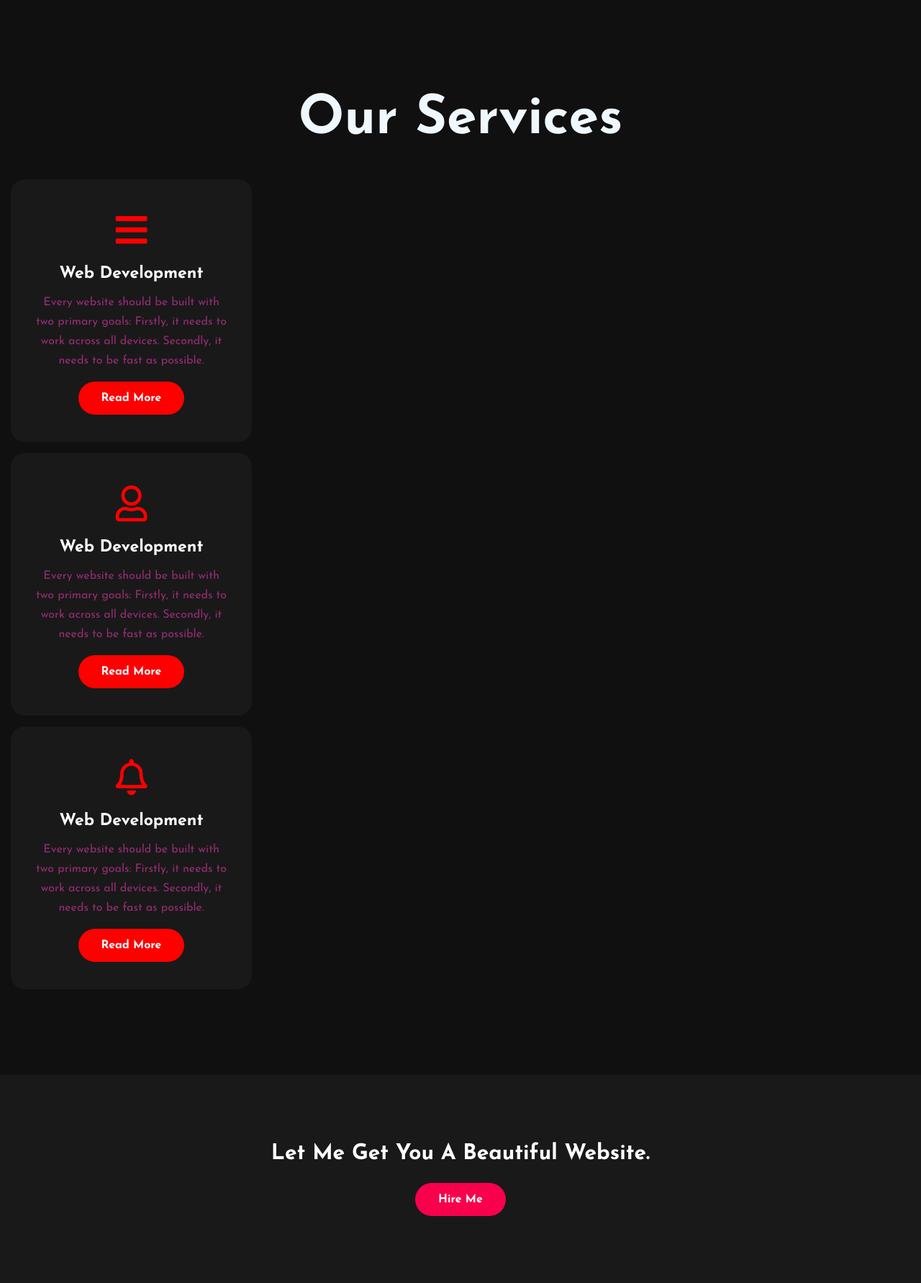
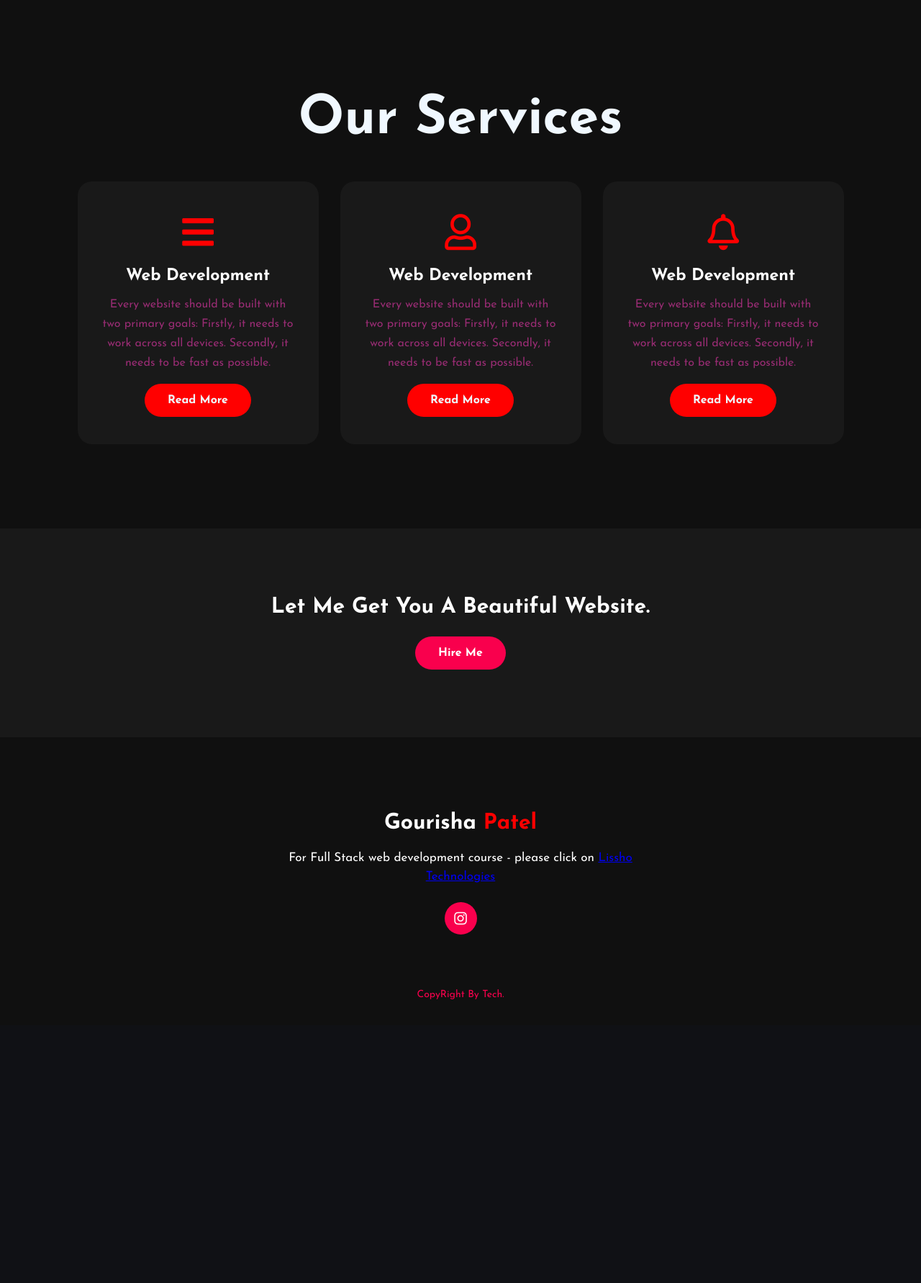
Before and after one commit to gouravlr/Patel, a PHP site: page / in a window 1280 px wide. Shown: the part 1781-3563 px from the top of the page at 72% size. After the commit the page ends 3169 px from the top, so only its background shows below. Run offline with PHP 8.4, Linux system fonts and the light colour scheme.

Commit message:
Update style.css

```diff
--- a/style.css
+++ b/style.css
@@ -217,7 +217,7 @@ button:hover {
 }
 
 .box {
-    display:inline-block;;
+    display:flex;
     justify-content: center;
     align-items: center;
     min-height: 400px;
@@ -367,4 +367,6 @@ footer p:nth-child(2){
 	.hero {
     background-image: url(WhatsApp\ Image\ 2022-12-31\ at\ 11.51.07\ AM.jpeg);
 	}
+	.box {
+		display:inline-block};
 }
```
